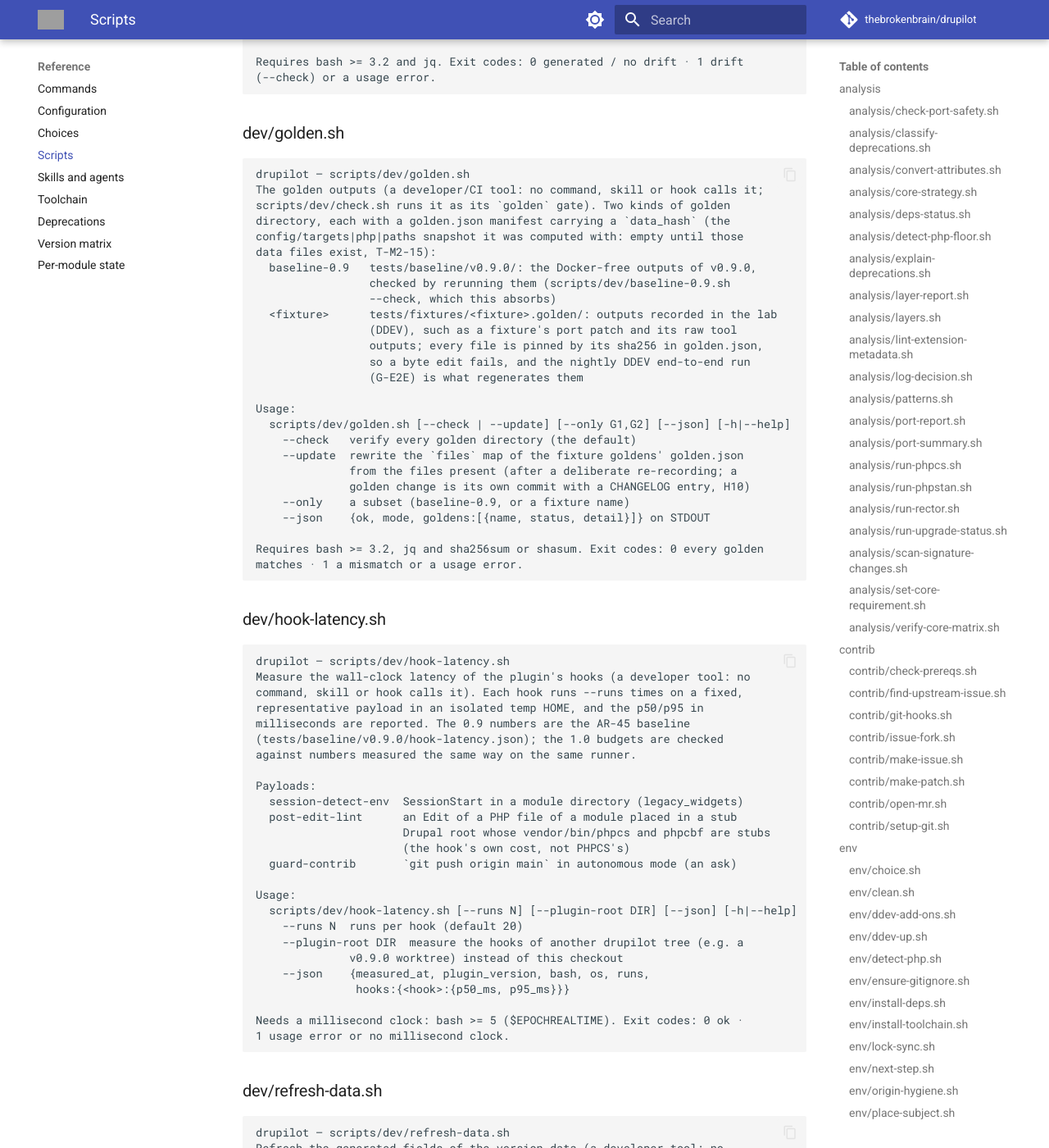
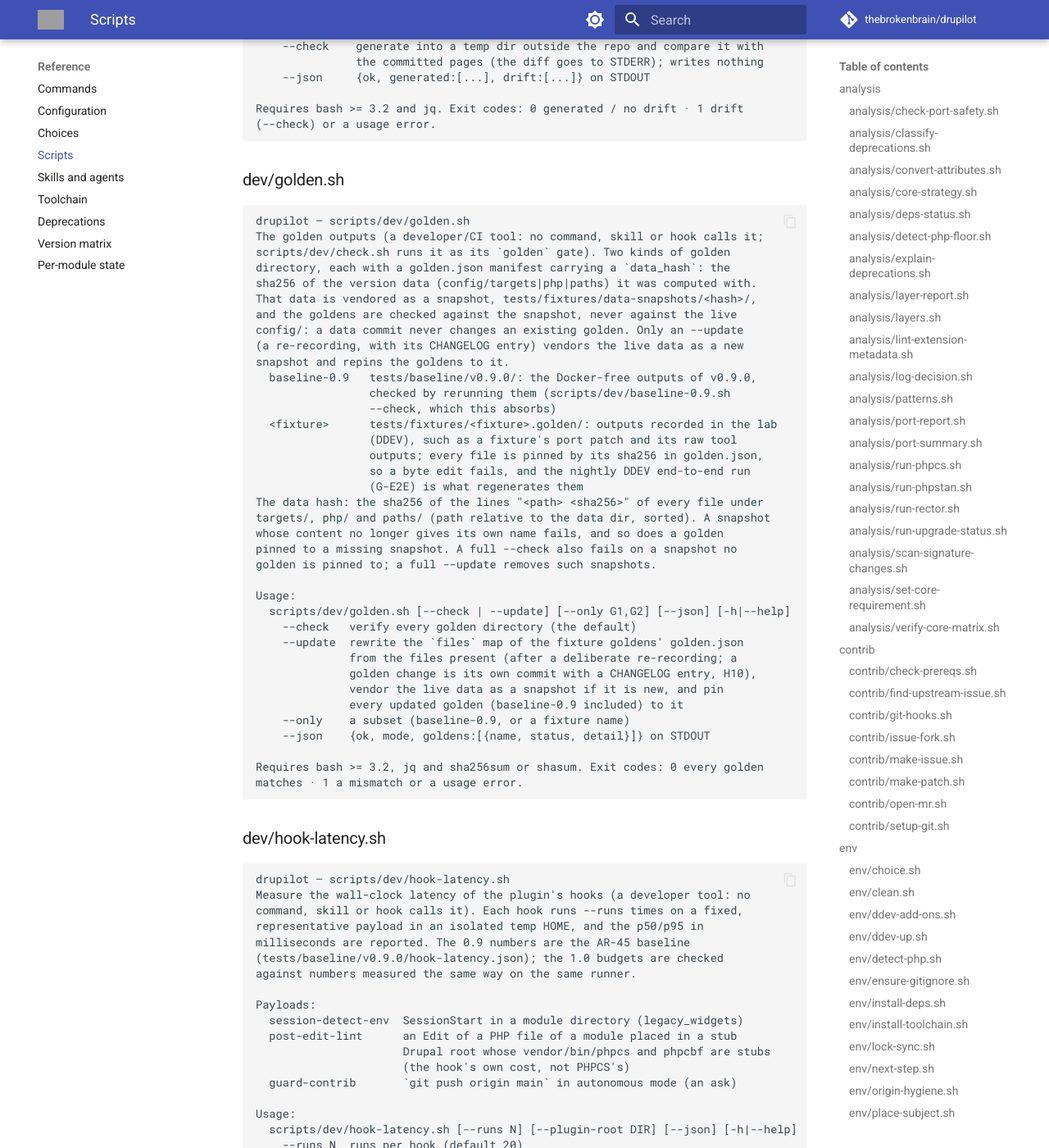
Before and after one commit to thebrokenbrain/drupilot, an MkDocs documentation site: the page built from docs/reference/scripts.md, in a window 1280 px wide and 1400 px high, scrolled down 63229 px. Shown: the whole window at 82% size. Built offline with MkDocs 1.6.1 and Material for MkDocs 9.7.7, drawn with Linux system fonts in a browser that asks for light colours; comment, search, counter and statistics services are not loaded; some of the changed text lies outside the part shown; grey boxes are pictures that could not be loaded.

Commit message:
fix(dev): review fixes for the data snapshots
golden.sh --update vendors into a temp dir and verifies the hash before the
move, refuses an existing snapshot that does not hold the live data, and
(without --only) removes the snapshots no golden is pinned to; a pinned
snapshot that fails its integrity check is no longer also called unused.
The unit test proves baseline-0.9.sh receives the pinned snapshot as
--data-dir. docs/reference/scripts.md regenerated.

```diff
--- a/docs/reference/scripts.md
+++ b/docs/reference/scripts.md
@@ -2986,7 +2986,7 @@ golden.json in the same directory are recorded by hand
 
 Usage:
   scripts/dev/baseline-0.9.sh [--capture | --check] [--json] [--keep]
-                              [-h|--help]
+                              [--data-dir DIR] [-h|--help]
     --capture  capture from the v0.9.0 tag into tests/baseline/v0.9.0/
                (needs git and the tag; run once, commit the result)
     --check    capture from this checkout and compare (the default)
@@ -2995,6 +2995,9 @@ Usage:
                same | allowed | differs | missing | unexpected | error |
                tampered (the committed file does not match SHA256SUMS)
     --keep     keep the temp dir and print its path on STDERR
+    --data-dir the version data the scripts read (DRUPILOT_VERSION_DATA_DIR,
+               which the isolation would otherwise unset): golden.sh passes
+               the data snapshot the baseline is pinned to
 
 Requires bash >= 3.2 and jq; --capture also git and the v0.9.0 tag; a
 sha256 tool (sha256sum or shasum) to honour allowed-diffs.txt.
@@ -3306,9 +3309,13 @@ Requires bash >= 3.2 and jq. Exit codes: 0 generated / no drift · 1 drift
 drupilot — scripts/dev/golden.sh
 The golden outputs (a developer/CI tool: no command, skill or hook calls it;
 scripts/dev/check.sh runs it as its `golden` gate). Two kinds of golden
-directory, each with a golden.json manifest carrying a `data_hash` (the
-config/targets|php|paths snapshot it was computed with: empty until those
-data files exist, T-M2-15):
+directory, each with a golden.json manifest carrying a `data_hash`: the
+sha256 of the version data (config/targets|php|paths) it was computed with.
+That data is vendored as a snapshot, tests/fixtures/data-snapshots/<hash>/,
+and the goldens are checked against the snapshot, never against the live
+config/: a data commit never changes an existing golden. Only an --update
+(a re-recording, with its CHANGELOG entry) vendors the live data as a new
+snapshot and repins the goldens to it.
   baseline-0.9   tests/baseline/v0.9.0/: the Docker-free outputs of v0.9.0,
                  checked by rerunning them (scripts/dev/baseline-0.9.sh
                  --check, which this absorbs)
@@ -3317,13 +3324,20 @@ data files exist, T-M2-15):
                  outputs; every file is pinned by its sha256 in golden.json,
                  so a byte edit fails, and the nightly DDEV end-to-end run
                  (G-E2E) is what regenerates them
+The data hash: the sha256 of the lines "<path> <sha256>" of every file under
+targets/, php/ and paths/ (path relative to the data dir, sorted). A snapshot
+whose content no longer gives its own name fails, and so does a golden
+pinned to a missing snapshot. A full --check also fails on a snapshot no
+golden is pinned to; a full --update removes such snapshots.
 
 Usage:
   scripts/dev/golden.sh [--check | --update] [--only G1,G2] [--json] [-h|--help]
     --check   verify every golden directory (the default)
     --update  rewrite the `files` map of the fixture goldens' golden.json
               from the files present (after a deliberate re-recording; a
-              golden change is its own commit with a CHANGELOG entry, H10)
+              golden change is its own commit with a CHANGELOG entry, H10),
+              vendor the live data as a snapshot if it is new, and pin
+              every updated golden (baseline-0.9 included) to it
     --only    a subset (baseline-0.9, or a fixture name)
     --json    {ok, mode, goldens:[{name, status, detail}]} on STDOUT
 
```
Also changed, not shown: CHANGELOG.md (+5 -3 lines), docs/contributing/checks.md (+1 -1 lines), 2 other files.
